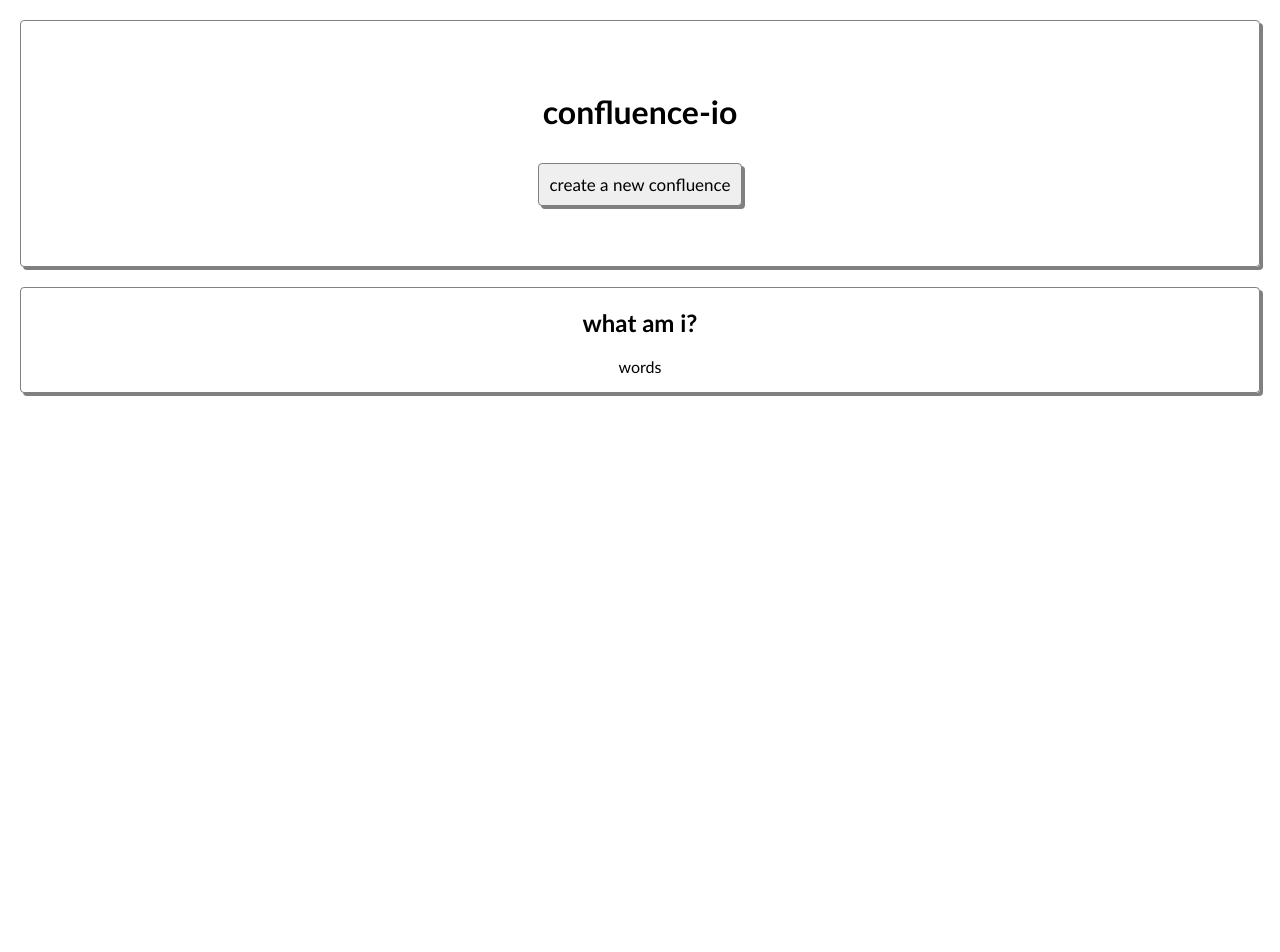
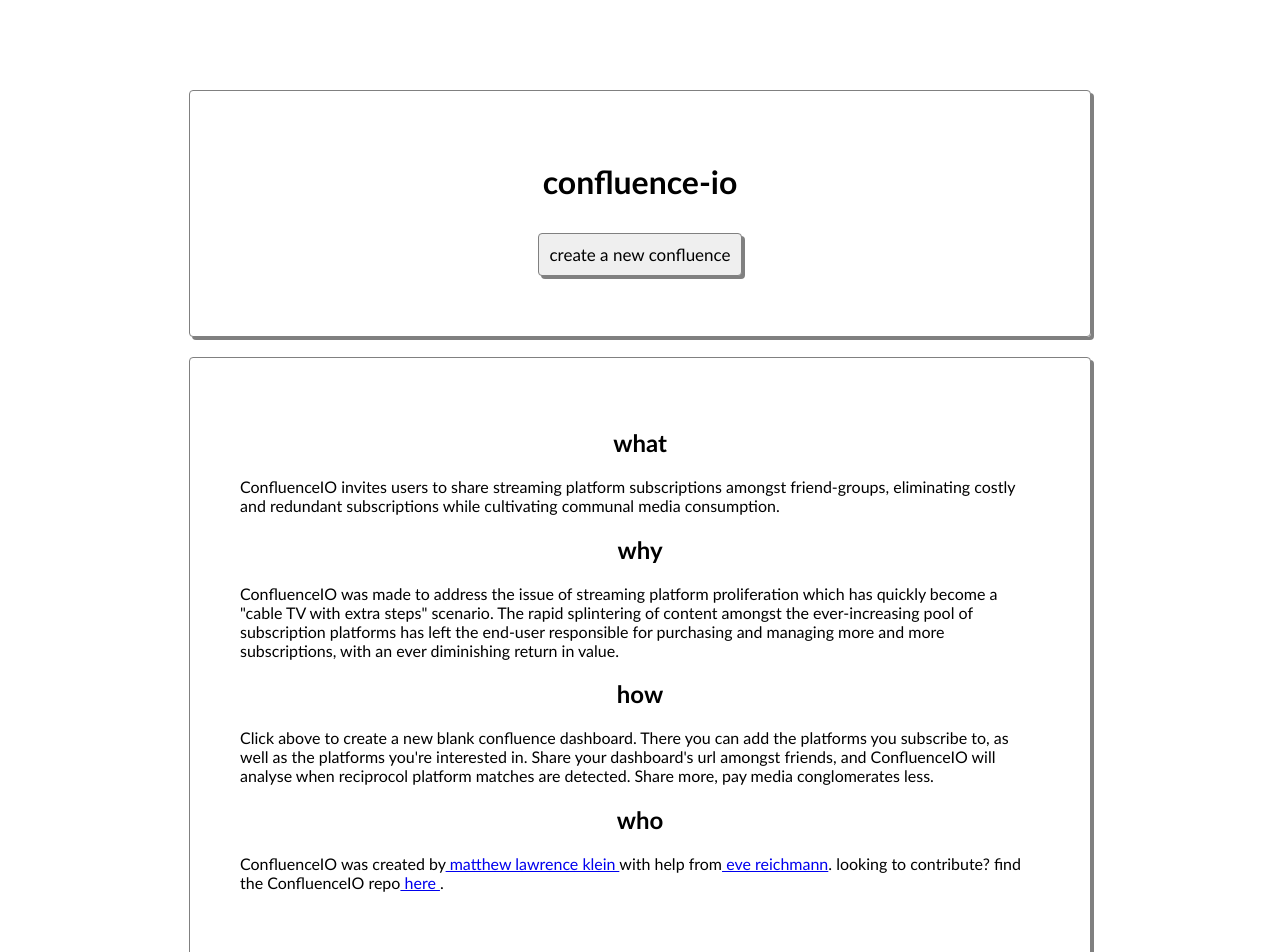
Before and after one commit to matthewlawrenceklein/confluence, a React (Create React App) app: page / in a window 1280 px wide. Shown: the top 952 px of the page. Before the commit the page ends 800 px from the top, so only its background shows below. Built offline with nearby package versions, Linux system fonts and the light colour scheme; no server answers.

Commit message:
landing info, additional styling

```diff
--- a/src/App.css
+++ b/src/App.css
@@ -1,6 +1,10 @@
-/* .App {
-  text-align: center;
-} */
+.App {
+  /* text-align: center; */
+  display: flex;
+  flex-wrap: wrap;
+  justify-content: center;
+  align-items: center;
+}
 
 #master-container{
   display: flex;
@@ -10,11 +14,12 @@
 
 .sub-container{
   display: flex;
+  justify-content: center;
   width: 50%;
   flex-direction: row;
   flex-wrap: wrap;
-  margin-left: 15px;
-  margin-top: 15px;
+  /* margin-left: 15px;
+  margin-right: 15px; */
   padding: 15px;
   border: 1px solid grey;
   box-shadow: 3px 3px darkgray;
@@ -33,6 +38,11 @@
   font-weight: bold;
   background-color: lightgrey;
   font-size: large;
+}
+
+.card:hover{
+  transition: .3s;
+  background-color: darkgray;
 }
 
 .card-have-selected{
@@ -64,6 +74,9 @@
 #top{
   text-align: center;
   padding: 15px;
+  width: 1200px;
+  min-width: 400px;
+  margin: 20px;
 }
 
 #owned{
@@ -89,8 +102,12 @@
   border: 1px solid grey;
   box-shadow: 3px 3px gray;
   border-radius: 4px;
-  margin: 25px;
-  padding: 15px;
+  margin: 20px;
+  /* padding: 15px; */
+  padding-top: 15px;
+  padding-bottom: 15px;
+  width: 1200px;
+  min-width: 400px;
 }
 
 #bottom{
@@ -99,6 +116,8 @@
   box-shadow: 3px 3px gray;
   border-radius: 4px;
   margin: 20px;
+  width: 1200px;
+  min-width: 400px;
 }
 
 .form-item-button{
@@ -108,6 +127,17 @@
   border-radius: 4px;
   box-shadow: 3px 3px gray;
   border: 1px solid grey;
+}
+
+#form-input{
+  border-radius: 4px;
+  box-shadow: 3px 3px gray;
+  border: 1px solid grey;
+}
+
+.form-item-button:hover{
+  transition: .3s;
+  background-color: darkgray;
 }
 
 .form-item{
@@ -120,25 +150,46 @@ p, h1, h2, h3, h4, h5, h6, button {
   font-family: Trebuchet MS;
 }
 
+#landing-master{
+  margin-top: 70px;
+}
+
 #main-title{
   text-align: center;
   border: 1px solid grey;
   box-shadow: 3px 3px gray;
   border-radius: 4px;
-  padding: 50px;
+  /* padding: 50px; */
   /* margin-left: 450px;
   margin-right: 450px; */
+  width: 800px;
+  min-width: 200px;
+  margin: 20px;
+  padding: 50px;
 }
 
 #main-about{
-  text-align: center;
-  margin: 20px;
+  /* text-align: center; */
   border: 1px solid grey;
   box-shadow: 3px 3px gray;
   border-radius: 4px;
+  width: 800px;
+  min-width: 200px;
+  margin: 20px;
+  padding: 50px;
+
 }
 
 #main-card{
-  margin: 20px;
+  /* margin: 20px; */
   /* padding: 20px; */
 }
+
+.about-title{
+  text-align: center;
+}
+
+#dash-title:hover{
+  color: darkgray;
+  transition: .3s;
+}
--- a/src/App.js
+++ b/src/App.js
@@ -47,16 +47,42 @@ class App extends Component {
       <Switch>
         <Route exact path='/'>
           <div className="App">
-            <div>
+            <div id='landing-master'>
             <div id="main-card">
             <div id="main-title">
-            <h1>confluence-io</h1>
-               <button onClick={this.handleNewConfluence} class="form-item-button">create a new confluence</button>
-            </div>
+              <h1>confluence-io</h1>
+                <button onClick={this.handleNewConfluence} class="form-item-button">create a new confluence</button>
+              </div>
             </div>
             <div id="main-about">
-              <h2>what am i?</h2>
-              <p>words </p>
+              <h2 className='about-title'>what</h2>
+              <p>
+                ConfluenceIO invites users to share streaming platform subscriptions amongst friend-groups, eliminating
+                costly and redundant subscriptions while cultivating communal media consumption.
+              </p>
+
+              <h2 className='about-title'>why</h2>
+              <p>
+                ConfluenceIO was made to address the issue of streaming platform proliferation
+                which has quickly become a "cable TV with extra steps" scenario. The rapid splintering of content
+                amongst the ever-increasing pool of subscription platforms has left the end-user responsible for purchasing
+                and managing more and more subscriptions, with an ever diminishing return in value.
+              </p>
+              <h2 className='about-title'>how</h2>
+              <p>
+                Click above to create a new blank confluence dashboard. There you can add the platforms you subscribe to, as well
+                as the platforms you're interested in. Share your dashboard's url amongst friends, and ConfluenceIO will analyse
+                when reciprocol platform matches are detected. Share more, pay media conglomerates less.
+              </p>
+              <h2 className='about-title'>who</h2>
+              <p>
+                ConfluenceIO was created by
+                <a href='http://matthewlawrencekle.in' target='_blank' rel='noreferrer'> matthew lawrence klein </a>
+                with help from
+                <a href='https://evereichmann.github.io/portfolio/' target='_blank' rel='noreferrer'> eve reichmann</a>
+                . looking to contribute? find the ConfluenceIO repo
+                <a href='https://github.com/matthewlawrenceklein/confluence' target='_blank' rel='noreferrer'> here </a>.
+              </p>
             </div>
             </div>
           </div>
--- a/src/components/ConfluenceDash.js
+++ b/src/components/ConfluenceDash.js
@@ -1,4 +1,4 @@
-import React, { Component, Fragment } from 'react';
+import React, { Component } from 'react';
 import ServiceCard from './ServiceCard'
 import "firebase/firestore"
 import firebase from 'firebase/app'
@@ -10,7 +10,9 @@ class ConfluenceDash extends Component {
 
     state = {
         services : ['Hulu', 'Netflix', 'HBO', 'Amazon', 'CBS All Access', 'CrunchyRoll',
-                    'VRV', 'Peacock', 'ESPN+', 'Disney+', 'YoutubeTV', 'fubo', 'tubi', ],
+                    'VRV', 'Peacock', 'ESPN+', 'Disney+', 'YoutubeTV', 'fubo', 'tubi',
+                    'Apple TV', 'Spuul',
+                    ],
         haves : [],
         wants : [],
         userName : '',
@@ -188,13 +190,13 @@ class ConfluenceDash extends Component {
 
     render() {
         return (
-            <Fragment>
+            <div className='App'>
                 <div id='top'>
-                    <h2>your new confluence</h2>
+                    <h2 id='dash-title' onClick={() => history.push('/')}>ConfluenceIO</h2>
                     <div>
                         <br/>
-                        <h3 id='owned'>owned services</h3>
-                        <h3 id='wanted'>wanted services</h3>
+                        <h3 id='owned'>owned</h3>
+                        <h3 id='wanted'>wanted</h3>
                         <br/>
                     </div>
                     <div id='master-container'>
@@ -209,7 +211,7 @@ class ConfluenceDash extends Component {
 
                 <div id='middle'>
                     <form onSubmit={this.handleSubmit}>
-                        <input type='text' placeholder='your name' value={this.state.userName} className='form-item' onChange={this.handleNameChange}/>
+                        <input id='form-input' type='text' placeholder='your name' value={this.state.userName} className='form-item' onChange={this.handleNameChange}/>
                         <button type='submit' className='form-item-button'>add yourself!</button>
                     </form>
                     { this.state.bitlyURL ?
@@ -227,7 +229,7 @@ class ConfluenceDash extends Component {
                     {this.renderResults()}
                 </div>
 
-            </Fragment>
+            </div>
         );
     }
 }
```
